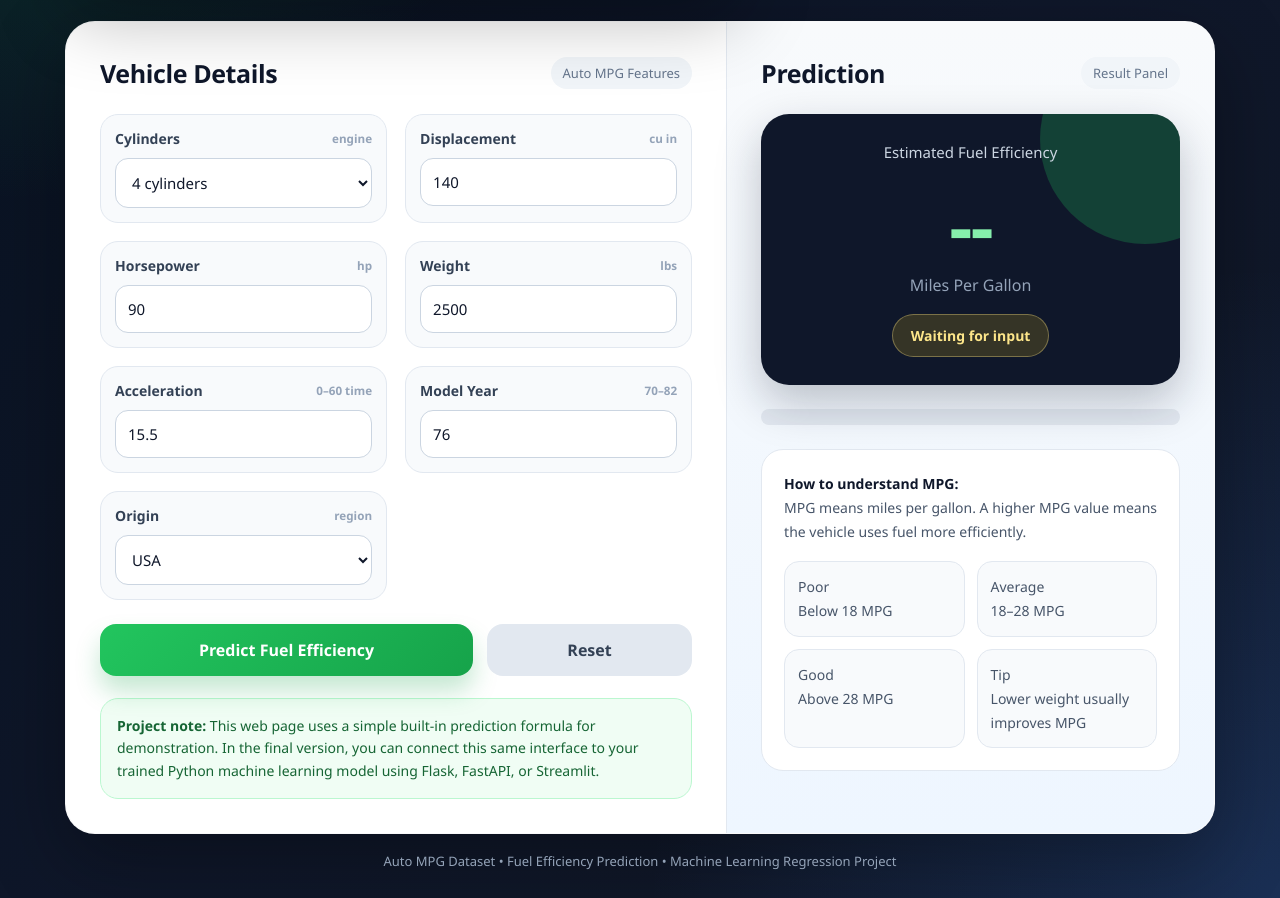
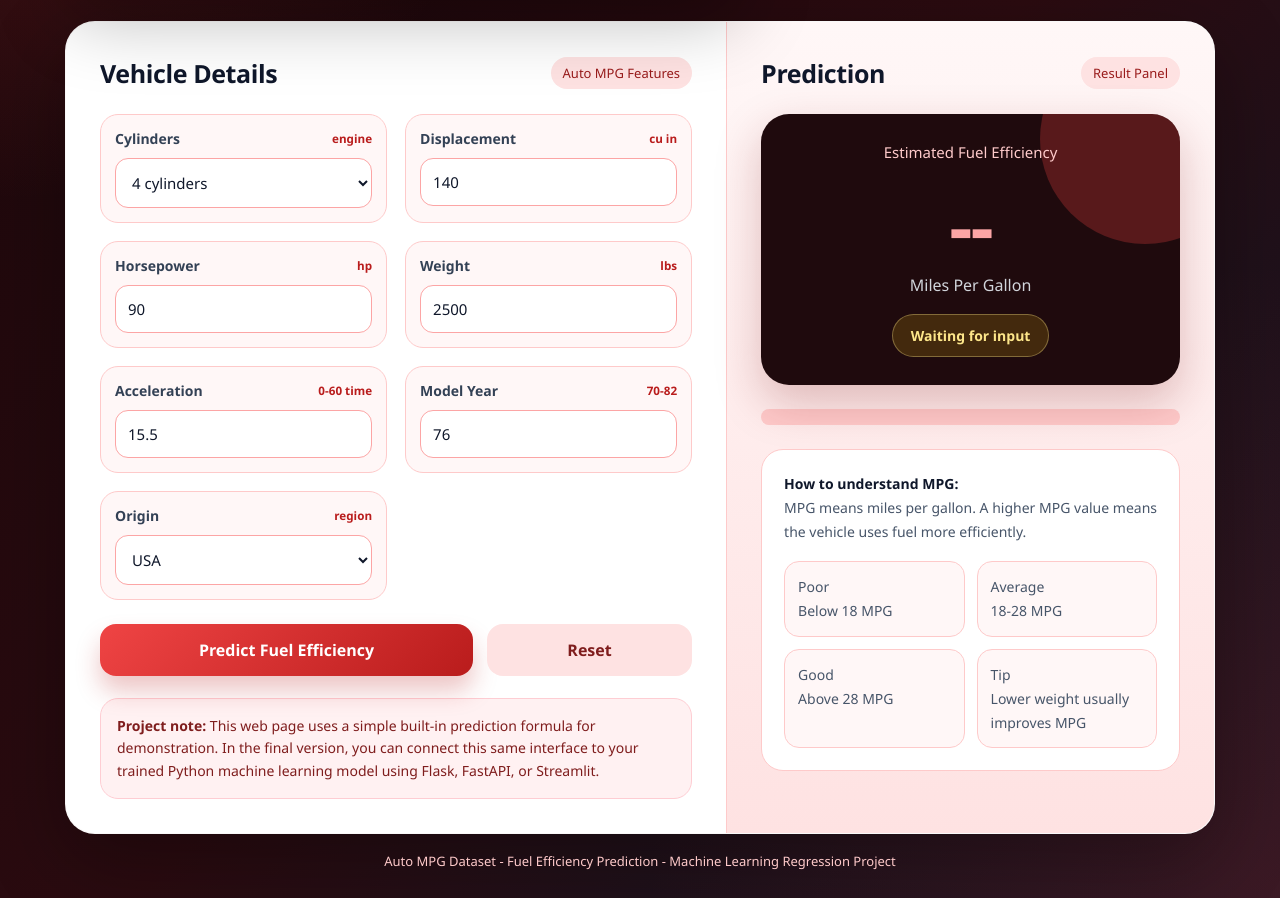
Before and after one commit to blackdogg2/fuel-efficiency-predictor, a plain HTML site: page index.html in a window 1280 px wide. Shown: the part 377-1275 px from the top of the page. Drawn offline with Linux system fonts and the light colour scheme.

Commit message:
Update index.html

```diff
--- a/index.html
+++ b/index.html
@@ -14,9 +14,9 @@
       margin: 0;
       min-height: 100vh;
       background:
-        radial-gradient(circle at top left, rgba(34, 197, 94, 0.25), transparent 32%),
-        radial-gradient(circle at bottom right, rgba(59, 130, 246, 0.22), transparent 35%),
-        linear-gradient(135deg, #07111f, #0f172a 55%, #111827);
+        radial-gradient(circle at top left, rgba(239, 68, 68, 0.28), transparent 32%),
+        radial-gradient(circle at bottom right, rgba(185, 28, 28, 0.25), transparent 35%),
+        linear-gradient(135deg, #19070a, #2b0b10 55%, #111827);
       color: #0f172a;
       padding: 28px;
     }
@@ -49,9 +49,9 @@
       display: inline-flex;
       align-items: center;
       gap: 8px;
-      background: rgba(34, 197, 94, 0.16);
-      color: #bbf7d0;
-      border: 1px solid rgba(187, 247, 208, 0.28);
+      background: rgba(239, 68, 68, 0.18);
+      color: #fecaca;
+      border: 1px solid rgba(254, 202, 202, 0.28);
       padding: 8px 14px;
       border-radius: 999px;
       font-size: 14px;
@@ -66,7 +66,7 @@
     }
 
     .hero p {
-      color: #cbd5e1;
+      color: #e5e7eb;
       font-size: 17px;
       line-height: 1.7;
       margin: 0;
@@ -94,7 +94,7 @@
     }
 
     .stat span {
-      color: #cbd5e1;
+      color: #e5e7eb;
       font-size: 14px;
     }
 
@@ -119,8 +119,8 @@
 
     .result-section {
       padding: 34px;
-      background: linear-gradient(180deg, #f8fafc, #eef6ff);
-      border-left: 1px solid #e2e8f0;
+      background: linear-gradient(180deg, #fff7f7, #fee2e2);
+      border-left: 1px solid #fecaca;
     }
 
     .section-title {
@@ -139,8 +139,8 @@
 
     .section-title span {
       font-size: 13px;
-      color: #64748b;
-      background: #f1f5f9;
+      color: #991b1b;
+      background: #fee2e2;
       padding: 7px 12px;
       border-radius: 999px;
     }
@@ -152,8 +152,8 @@
     }
 
     .field {
-      background: #f8fafc;
-      border: 1px solid #e2e8f0;
+      background: #fff7f7;
+      border: 1px solid #fecaca;
       border-radius: 18px;
       padding: 14px;
       transition: 0.2s;
@@ -161,7 +161,7 @@
 
     .field:hover {
       transform: translateY(-2px);
-      box-shadow: 0 10px 22px rgba(15, 23, 42, 0.07);
+      box-shadow: 0 10px 22px rgba(127, 29, 29, 0.09);
     }
 
     label {
@@ -175,7 +175,7 @@
     }
 
     label small {
-      color: #94a3b8;
+      color: #b91c1c;
       font-weight: 600;
     }
 
@@ -183,7 +183,7 @@
     select {
       width: 100%;
       padding: 13px 12px;
-      border: 1px solid #cbd5e1;
+      border: 1px solid #fca5a5;
       border-radius: 13px;
       font-size: 15px;
       outline: none;
@@ -193,8 +193,8 @@
 
     input:focus,
     select:focus {
-      border-color: #22c55e;
-      box-shadow: 0 0 0 4px rgba(34, 197, 94, 0.16);
+      border-color: #dc2626;
+      box-shadow: 0 0 0 4px rgba(220, 38, 38, 0.16);
     }
 
     .button-row {
@@ -215,45 +215,45 @@
     }
 
     .predict-btn {
-      background: linear-gradient(135deg, #22c55e, #16a34a);
+      background: linear-gradient(135deg, #ef4444, #b91c1c);
       color: white;
-      box-shadow: 0 15px 25px rgba(22, 163, 74, 0.25);
+      box-shadow: 0 15px 25px rgba(185, 28, 28, 0.25);
     }
 
     .predict-btn:hover {
       transform: translateY(-2px);
-      box-shadow: 0 18px 30px rgba(22, 163, 74, 0.35);
+      box-shadow: 0 18px 30px rgba(185, 28, 28, 0.35);
     }
 
     .reset-btn {
-      background: #e2e8f0;
-      color: #334155;
+      background: #fee2e2;
+      color: #7f1d1d;
     }
 
     .reset-btn:hover {
-      background: #cbd5e1;
+      background: #fecaca;
     }
 
     .note {
       margin-top: 22px;
-      background: #f0fdf4;
-      border: 1px solid #bbf7d0;
+      background: #fff1f2;
+      border: 1px solid #fecdd3;
       padding: 16px;
       border-radius: 18px;
       font-size: 14px;
-      color: #166534;
+      color: #7f1d1d;
       line-height: 1.6;
     }
 
     .result-card {
-      background: #0f172a;
+      background: #1f0a0d;
       color: white;
       border-radius: 28px;
       padding: 28px;
       text-align: center;
       position: relative;
       overflow: hidden;
-      box-shadow: 0 18px 45px rgba(15, 23, 42, 0.25);
+      box-shadow: 0 18px 45px rgba(127, 29, 29, 0.25);
     }
 
     .result-card::before {
@@ -261,7 +261,7 @@
       position: absolute;
       width: 210px;
       height: 210px;
-      background: rgba(34, 197, 94, 0.24);
+      background: rgba(239, 68, 68, 0.27);
       border-radius: 50%;
       top: -80px;
       right: -70px;
@@ -275,7 +275,7 @@
 
     .result-label {
       margin: 0;
-      color: #cbd5e1;
+      color: #fecaca;
       font-size: 15px;
     }
 
@@ -284,12 +284,12 @@
       font-weight: 900;
       letter-spacing: -2px;
       margin: 14px 0 0;
-      color: #86efac;
+      color: #fca5a5;
     }
 
     .unit {
       font-size: 16px;
-      color: #94a3b8;
+      color: #d1d5db;
       margin-bottom: 18px;
     }
 
@@ -304,9 +304,9 @@
     }
 
     .good {
-      background: rgba(34, 197, 94, 0.18);
-      color: #bbf7d0;
-      border: 1px solid rgba(187, 247, 208, 0.35);
+      background: rgba(239, 68, 68, 0.18);
+      color: #fecaca;
+      border: 1px solid rgba(254, 202, 202, 0.35);
     }
 
     .average {
@@ -316,14 +316,14 @@
     }
 
     .poor {
-      background: rgba(239, 68, 68, 0.18);
+      background: rgba(127, 29, 29, 0.26);
       color: #fecaca;
       border: 1px solid rgba(254, 202, 202, 0.35);
     }
 
     .meter {
       margin-top: 24px;
-      background: #e2e8f0;
+      background: #fecaca;
       height: 16px;
       border-radius: 999px;
       overflow: hidden;
@@ -332,7 +332,7 @@
     .meter-fill {
       width: 0%;
       height: 100%;
-      background: linear-gradient(90deg, #ef4444, #facc15, #22c55e);
+      background: linear-gradient(90deg, #7f1d1d, #ef4444, #fca5a5);
       border-radius: 999px;
       transition: width 0.5s ease;
     }
@@ -340,7 +340,7 @@
     .info {
       margin-top: 24px;
       background: white;
-      border: 1px solid #e2e8f0;
+      border: 1px solid #fecaca;
       border-radius: 22px;
       padding: 22px;
       font-size: 14px;
@@ -360,15 +360,15 @@
     }
 
     .tip {
-      background: #f8fafc;
+      background: #fff7f7;
       border-radius: 15px;
       padding: 13px;
-      border: 1px solid #e2e8f0;
+      border: 1px solid #fecaca;
     }
 
     .footer {
       text-align: center;
-      color: #94a3b8;
+      color: #fecaca;
       font-size: 13px;
       margin-top: 18px;
     }
@@ -381,7 +381,7 @@
 
       .result-section {
         border-left: none;
-        border-top: 1px solid #e2e8f0;
+        border-top: 1px solid #fecaca;
       }
     }
 
@@ -472,12 +472,12 @@
             </div>
 
             <div class="field">
-              <label for="acceleration">Acceleration <small>0–60 time</small></label>
+              <label for="acceleration">Acceleration <small>0-60 time</small></label>
               <input type="number" id="acceleration" value="15.5" min="8" max="25" step="0.1" />
             </div>
 
             <div class="field">
-              <label for="modelYear">Model Year <small>70–82</small></label>
+              <label for="modelYear">Model Year <small>70-82</small></label>
               <input type="number" id="modelYear" value="76" min="70" max="82" />
             </div>
 
@@ -525,7 +525,7 @@
 
             <div class="tips">
               <div class="tip">Poor<br />Below 18 MPG</div>
-              <div class="tip">Average<br />18–28 MPG</div>
+              <div class="tip">Average<br />18-28 MPG</div>
               <div class="tip">Good<br />Above 28 MPG</div>
               <div class="tip">Tip<br />Lower weight usually improves MPG</div>
             </div>
@@ -535,7 +535,7 @@
     </main>
 
     <div class="footer">
-      Auto MPG Dataset • Fuel Efficiency Prediction • Machine Learning Regression Project
+      Auto MPG Dataset - Fuel Efficiency Prediction - Machine Learning Regression Project
     </div>
   </div>
 
```
